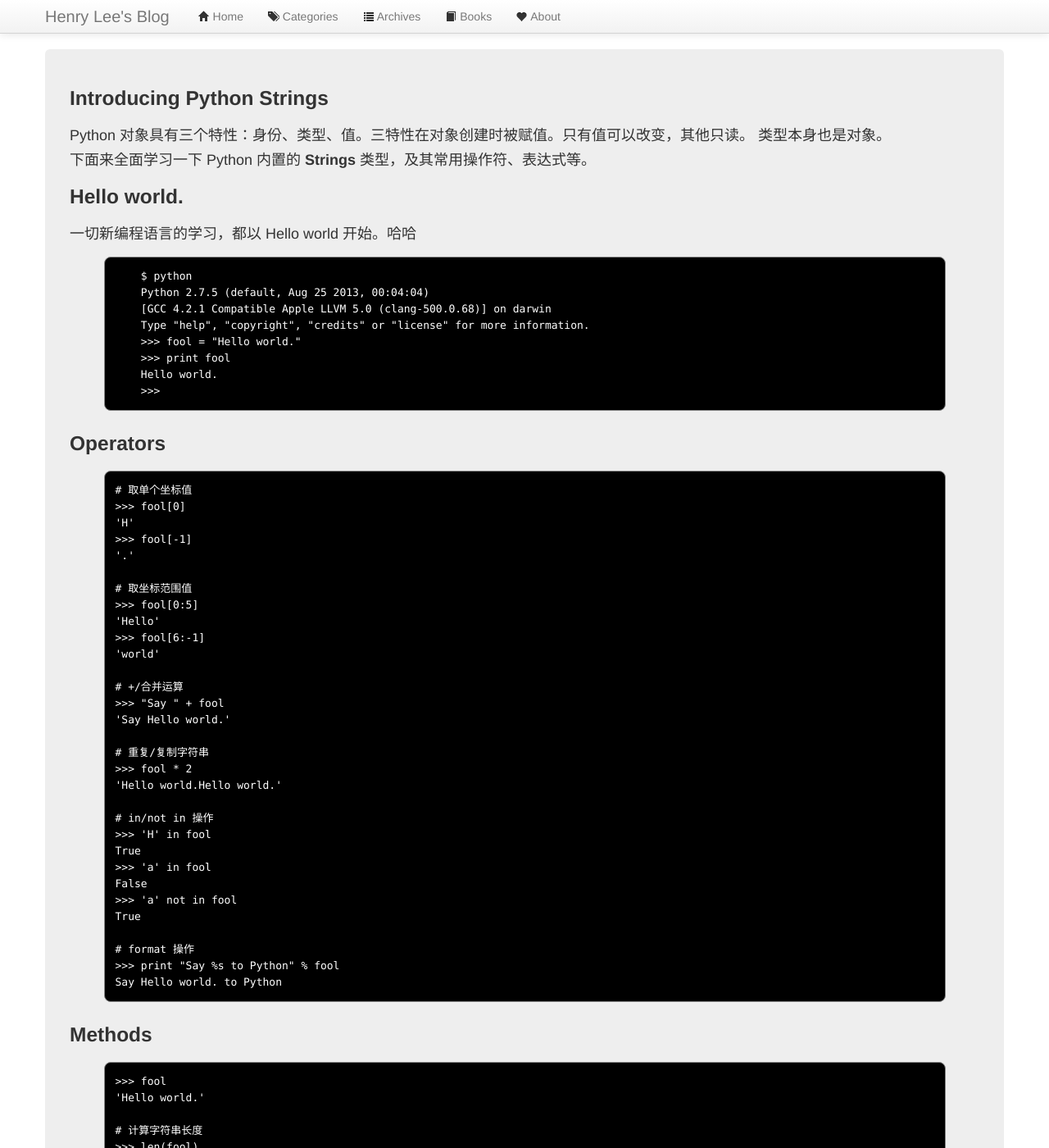
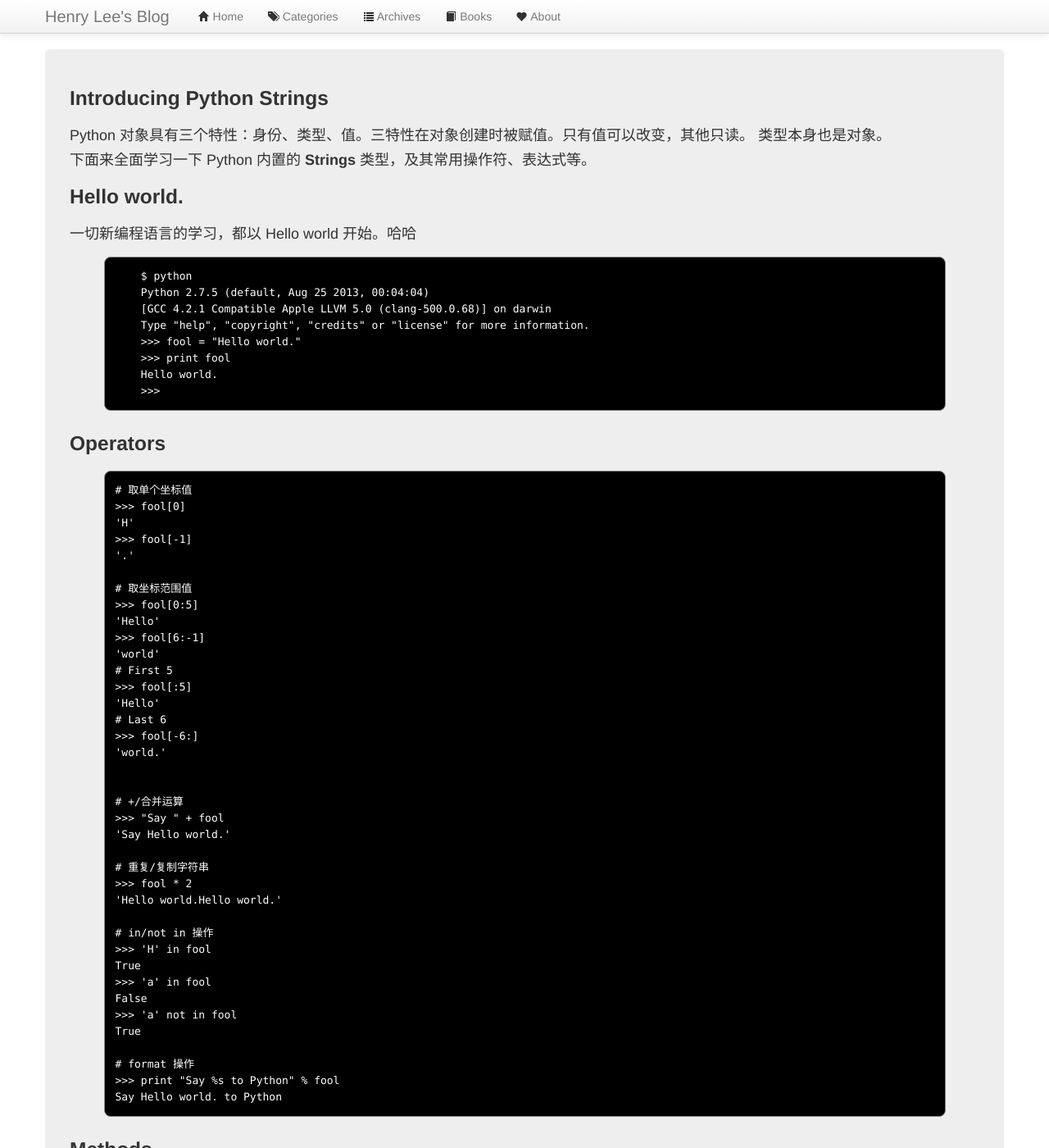
Before and after one commit to manageyp/manageyp.github.com, a Jekyll site: the page built from _posts/2014-05-13-introducing-python-strings.html, in a window 1280 px wide and 1400 px high. Shown: the whole window at 82% size. Built offline with Jekyll 4.4.1, drawn with Linux system fonts in a browser that asks for light colours; nearby versions of some CDN libraries; comment, search, counter and statistics services are not loaded.

Commit message:
[Change] add string operator tips

```diff
--- a/_posts/2014-05-13-introducing-python-strings.html
+++ b/_posts/2014-05-13-introducing-python-strings.html
@@ -40,6 +40,13 @@ Python 对象具有三个特性：身份、类型、值。三特性在对象创
 'Hello'
 >>> fool[6:-1]
 'world'
+# First 5
+>>> fool[:5]
+'Hello'
+# Last 6
+>>> fool[-6:]
+'world.'
+
 
 # +/合并运算
 >>> "Say " + fool
```
